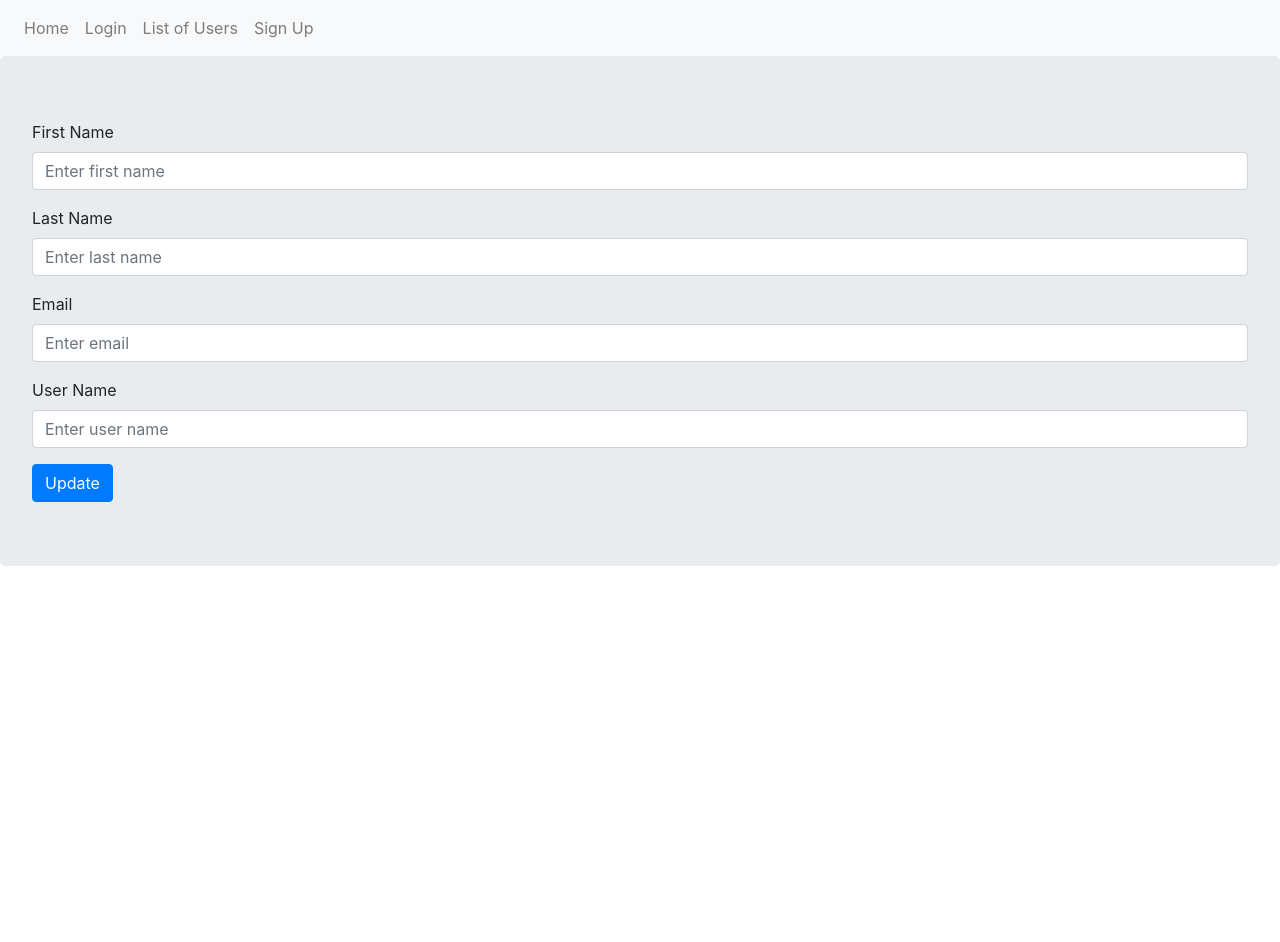
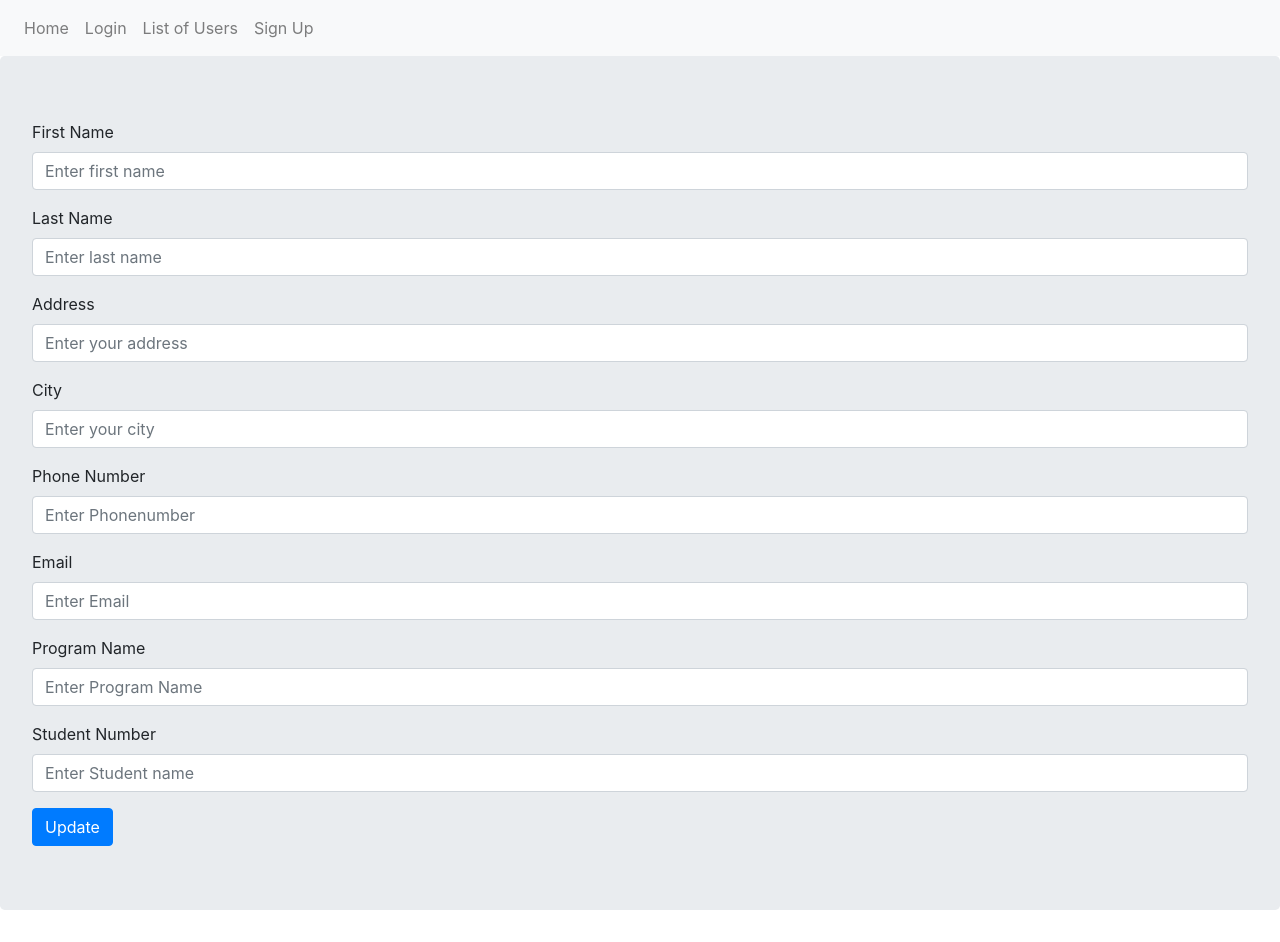
Before and after one commit to jovanemarques/COMP308-Emerging-Technologies-Aesha_Jovane_Assign3, a React (Create React App) app in the folder react-client/: page /edit/1 in a window 1280 px wide. Before the commit the page ends 800 px from the top, so only its background shows below. Built offline with nearby package versions, Linux system fonts and the light colour scheme; no server answers; the HTML template or start-up script is replaced by a standard one.

Commit message:
Create user , edit user , show user pages modified as student model

```diff
--- a/react-client/src/components/CreateUser.js
+++ b/react-client/src/components/CreateUser.js
@@ -38,6 +38,7 @@
       }
       <Jumbotron>
         <Form onSubmit={saveUser}>
+
           <Form.Group>
             <Form.Label> First Name</Form.Label>
             <Form.Control type="text" name="firstName" id="firstName" placeholder="Enter first name" value={user.firstName} onChange={onChange} />
@@ -47,12 +48,28 @@
             <Form.Control type="text" name="lastName" id="lastName" placeholder="Enter last name" value={user.lastName} onChange={onChange} />
           </Form.Group>
           <Form.Group>
-            <Form.Label>Email</Form.Label>
-            <Form.Control type="text" name="email" id="email" rows="3" placeholder="Enter email" value={user.email} onChange={onChange} />
+            <Form.Label>Address</Form.Label>
+            <Form.Control type="text" name="address" id="address" placeholder="Enter your address" value={user.address} onChange={onChange} />
           </Form.Group>
           <Form.Group>
-            <Form.Label>User Name</Form.Label>
-            <Form.Control type="text" name="username" id="username" placeholder="Enter user name" value={user.username} onChange={onChange} />
+            <Form.Label>City</Form.Label>
+            <Form.Control type="text" name="city" id="city"  placeholder="Enter your city" value={user.city} onChange={onChange} />
+          </Form.Group>
+          <Form.Group>
+            <Form.Label>Phone Number</Form.Label>
+            <Form.Control type="text" name="phoneNumber" id="phoneNumber"  placeholder="Enter Phonenumber" value={user.phonenumber} onChange={onChange} />
+          </Form.Group>
+          <Form.Group>
+            <Form.Label>Email</Form.Label>
+            <Form.Control type="text" name="email" id="email"  placeholder="Enter Email" value={user.email} onChange={onChange} />
+          </Form.Group>
+          <Form.Group>
+            <Form.Label>Program Name</Form.Label>
+            <Form.Control type="text" name="program" id="program"  placeholder="Enter Program Name" value={user.email} onChange={onChange} />
+          </Form.Group>
+          <Form.Group>
+            <Form.Label> Student Number</Form.Label>
+            <Form.Control type="text" name="studentNumber" id="studentNumber" placeholder="Enter Student name" value={user.studentnumber} onChange={onChange} />
           </Form.Group>
           <Form.Group>
             <Form.Label>Password</Form.Label>
--- a/react-client/src/components/EditUser.js
+++ b/react-client/src/components/EditUser.js
@@ -7,8 +7,9 @@
 import { withRouter } from 'react-router-dom';
 
 function EditUser(props) {
-  const [user, setUser] = useState({ _id: '', firstName: '', lastName: '',
-  email: '',username: '',password: '' });
+  const [user, setUser] = useState({ _id: '', firstName: '', lastName: '', address: '',
+  city:'',phoneNumber: '',email: '',
+  program:'',studentNumber: '',password: '' });
   const [showLoading, setShowLoading] = useState(true);
   const apiUrl = "http://localhost:3000/users/" + props.match.params.id;
   //runs only once after the first render
@@ -29,7 +30,8 @@
     setShowLoading(true);
     e.preventDefault();
     const data = { firstName: user.firstName, lastName: user.lastName,
-      email: user.email,username: user.username };
+      city: user.city,phoneNumber: user.phoneNumber, email: user.email,
+      program: user.program,studentNumber: user.studentNumber };
     axios.put(apiUrl, data)
       .then((result) => {
         setShowLoading(false);
@@ -51,23 +53,38 @@
       }
       <Jumbotron>
         <Form onSubmit={updateUser}>
-          <Form.Group>
+        <Form.Group>
             <Form.Label> First Name</Form.Label>
             <Form.Control type="text" name="firstName" id="firstName" placeholder="Enter first name" value={user.firstName} onChange={onChange} />
-            </Form.Group>
+          </Form.Group>
           <Form.Group>
             <Form.Label> Last Name</Form.Label>
             <Form.Control type="text" name="lastName" id="lastName" placeholder="Enter last name" value={user.lastName} onChange={onChange} />
           </Form.Group>
           <Form.Group>
-            <Form.Label>Email</Form.Label>
-            <Form.Control type="text" name="email" id="email" rows="3" placeholder="Enter email" value={user.email} onChange={onChange} />
+            <Form.Label>Address</Form.Label>
+            <Form.Control type="text" name="address" id="address" placeholder="Enter your address" value={user.address} onChange={onChange} />
           </Form.Group>
           <Form.Group>
-            <Form.Label>User Name</Form.Label>
-            <Form.Control type="text" name="username" id="username" placeholder="Enter user name" value={user.username} onChange={onChange} />
+            <Form.Label>City</Form.Label>
+            <Form.Control type="text" name="city" id="city"  placeholder="Enter your city" value={user.city} onChange={onChange} />
           </Form.Group>
-
+          <Form.Group>
+            <Form.Label>Phone Number</Form.Label>
+            <Form.Control type="text" name="phoneNumber" id="phoneNumber"  placeholder="Enter Phonenumber" value={user.phonenumber} onChange={onChange} />
+          </Form.Group>
+          <Form.Group>
+            <Form.Label>Email</Form.Label>
+            <Form.Control type="text" name="email" id="email"  placeholder="Enter Email" value={user.email} onChange={onChange} />
+          </Form.Group>
+          <Form.Group>
+            <Form.Label>Program Name</Form.Label>
+            <Form.Control type="text" name="program" id="program"  placeholder="Enter Program Name" value={user.email} onChange={onChange} />
+          </Form.Group>
+          <Form.Group>
+            <Form.Label> Student Number</Form.Label>
+            <Form.Control type="text" name="studentNumber" id="studentNumber" placeholder="Enter Student name" value={user.studentnumber} onChange={onChange} />
+          </Form.Group>
 
           <Button variant="primary" type="submit">
             Update
--- a/react-client/src/components/ShowUser.js
+++ b/react-client/src/components/ShowUser.js
@@ -29,8 +29,9 @@
 
   const deleteUser = (id) => {
     setShowLoading(true);
-    const user = { firstName: data.firstName, lastName: data.lastName,
-      email: data.email,username: data.username, password: data.password };
+    const user = {  firstName: data.firstName, lastName: data.lastName,
+      city: data.city,phoneNumber: data.phoneNumber, email: data.email,
+      program: data.program,studentNumber: data.studentNumber, password: data.password };
 
     axios.delete(apiUrl, user)
       .then((result) => {
```
